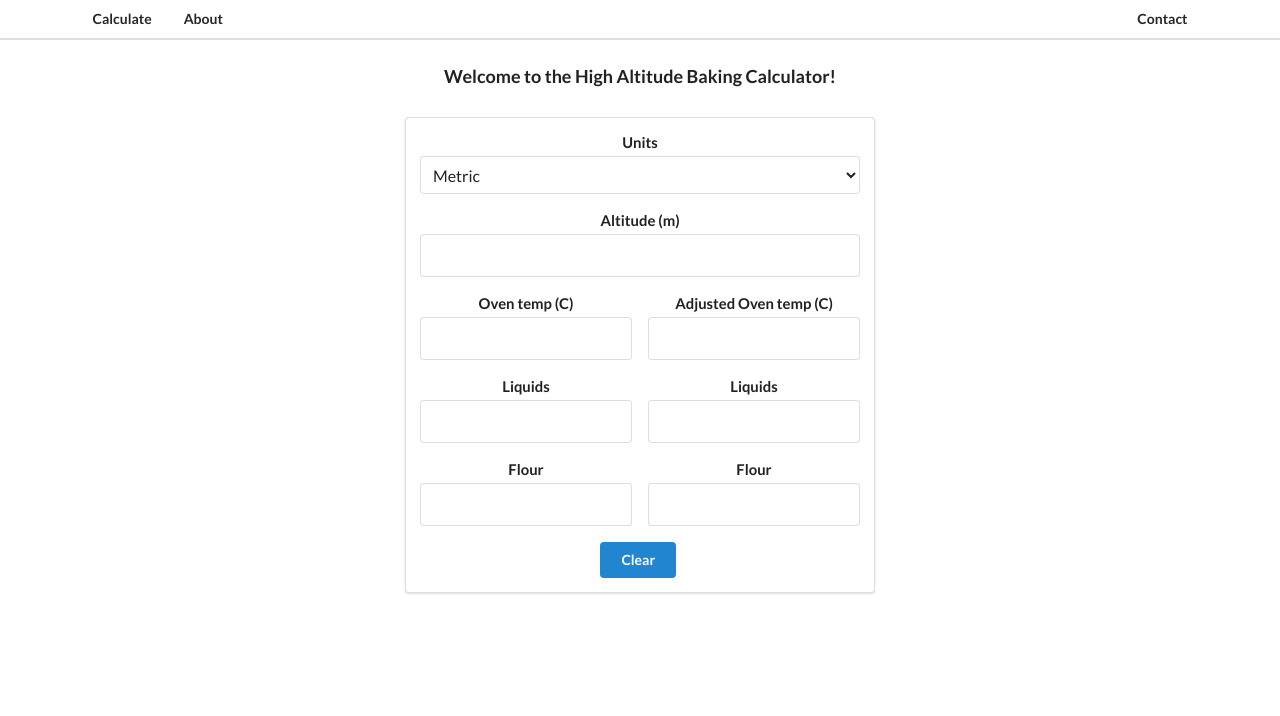
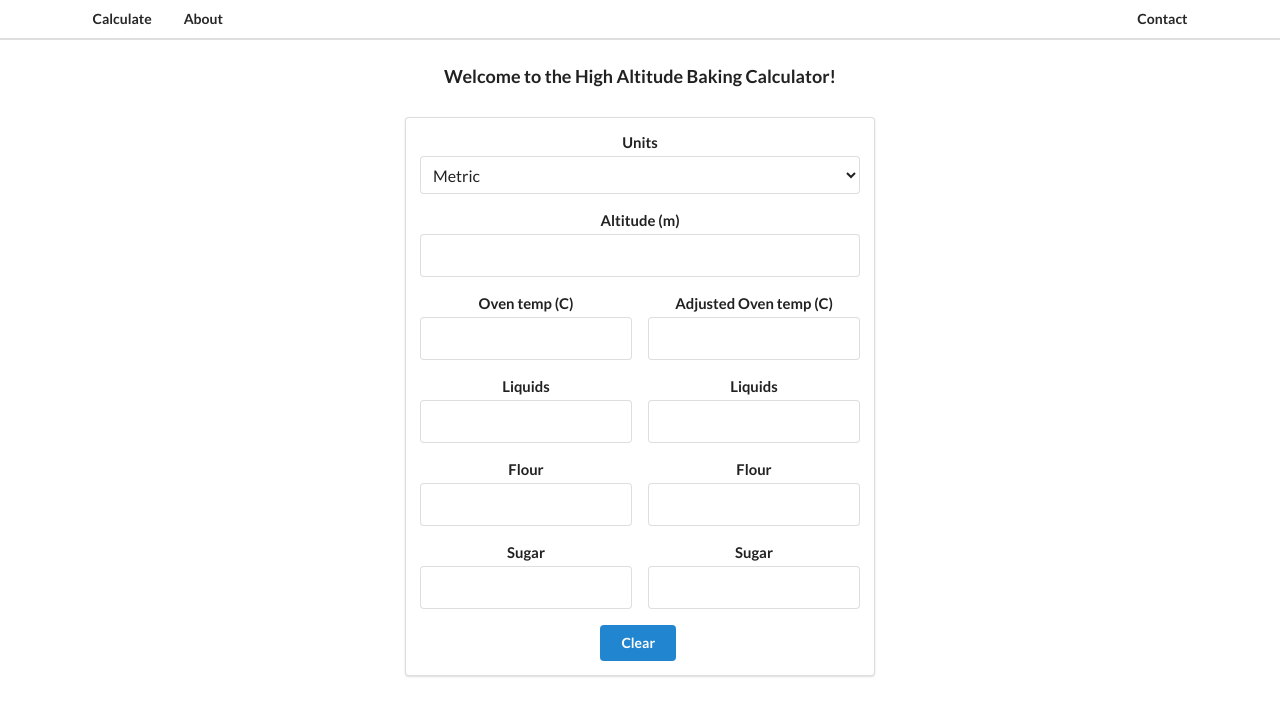
Before and after one commit to michaelmaryanoff/high-altitude-baking-calculator, a React (Create React App) app: page / in a window 1280 px wide. Shown: the top 716 px of the page. Built offline with nearby package versions, Linux system fonts and the light colour scheme.

Commit message:
Add sugar field

```diff
--- a/src/actions/index.js
+++ b/src/actions/index.js
@@ -4,14 +4,16 @@ import {
   SET_ALTITUDE,
   SET_OVEN_TEMP,
   SET_LIQUIDS,
-  SET_FLOUR
+  SET_FLOUR,
+  SET_SUGAR
 } from './types';
 import {
   unitField,
   altitudeField,
   ovenTempField,
   liquidInputField,
-  flourInputField
+  flourInputField,
+  sugarInputField
 } from '../components/form/inputTypes';
 
 export const handleDropDownInput = (inputId, inputValue) => dispatch => {
@@ -26,6 +28,8 @@ export const handleDropDownInput = (inputId, inputValue) => dispatch => {
       return dispatch(modifyLiquids(inputValue));
     case flourInputField:
       return dispatch(modifyFlour(inputValue));
+    case sugarInputField:
+      return dispatch(modifySugar(inputValue));
     default:
       return;
   }
@@ -47,7 +51,11 @@ export const modifyLiquids = liquidAmount => {
   return { type: SET_LIQUIDS, payload: liquidAmount };
 };
 export const modifyFlour = flourAmount => {
-  return { type: SET_LIQUIDS, payload: flourAmount };
+  return { type: SET_FLOUR, payload: flourAmount };
+};
+
+export const modifySugar = sugarAmount => {
+  return { type: SET_SUGAR, payload: sugarAmount };
 };
 
 export const clearForm = () => {
--- a/src/actions/types.js
+++ b/src/actions/types.js
@@ -5,5 +5,6 @@ export const SET_ALTITUDE = 'SET_ALTITUDE';
 export const SET_OVEN_TEMP = 'SET_OVEN_TEMP';
 export const SET_LIQUIDS = 'SET_LIQUIDS';
 export const SET_FLOUR = 'SET_FLOUR';
+export const SET_SUGAR = 'SET_SUGAR'
 
 export const CLEAR_FORM = 'CLEAR_FORM';
--- a/src/components/form/CalculatorForm.js
+++ b/src/components/form/CalculatorForm.js
@@ -10,7 +10,9 @@ import {
   liquidInputField,
   liquidOutputField,
   flourInputField,
-  flourOutputField
+  flourOutputField,
+  sugarInputField,
+  sugarOutputField
 } from '../form/inputTypes';
 
 // Redux
@@ -34,7 +36,10 @@ const CalculatorForm = () => {
   const [liquidOutputFieldData, setliquidOutputFieldData] = useState('');
 
   const [flourInputFieldData, setFlourInputFieldData] = useState('');
-  const [flourOutPutFieldData, setFlourOutputFieldData] = useState('');
+  const [flourOutputFieldData, setFlourOutputFieldData] = useState('');
+
+  const [sugarInputFieldData, setSugarInputFieldData] = useState('');
+  const [sugarOutputFieldData, setSugarOutputFieldData] = useState('');
 
   // Defualt state
   const defaults = { unitFieldDefault: 'metric', emptyString: '' };
@@ -73,6 +78,8 @@ const CalculatorForm = () => {
     setliquidOutputFieldData(emptyString);
     setFlourInputFieldData(emptyString);
     setFlourOutputFieldData(emptyString);
+    setSugarInputFieldData(emptyString);
+    setSugarOutputFieldData(emptyString);
   };
 
   return (
@@ -140,6 +147,7 @@ const CalculatorForm = () => {
                   min={0}
                 />
               </div>
+              {/* Flour */}
               <div className="two fields">
                 <TextInputField
                   id={flourInputField}
@@ -152,9 +160,28 @@ const CalculatorForm = () => {
                 <TextInputField
                   id={flourOutputField}
                   type="number"
-                  value={flourOutPutFieldData}
+                  value={flourOutputFieldData}
                   handleOnChange={event => setFlourOutputFieldData(event)}
                   label={`Flour`}
+                  min={0}
+                />
+              </div>
+              {/* Sugar */}
+              <div className="two fields">
+                <TextInputField
+                  id={sugarInputField}
+                  type="number"
+                  value={sugarInputFieldData}
+                  handleOnChange={event => setSugarInputFieldData(event)}
+                  label={`Sugar`}
+                  min={0}
+                />
+                <TextInputField
+                  id={sugarOutputField}
+                  type="number"
+                  value={sugarOutputFieldData}
+                  handleOnChange={event => setSugarOutputFieldData(event)}
+                  label={`Sugar`}
                   min={0}
                 />
               </div>
--- a/src/components/form/inputTypes.js
+++ b/src/components/form/inputTypes.js
@@ -1,8 +1,15 @@
 export const unitField = 'unitField';
+
 export const altitudeField = 'altitudeField';
+
 export const ovenTempField = 'ovenTempField';
 export const ovenTempFieldOutput = 'ovenTempFieldOutput';
+
 export const liquidInputField = 'liquidInputField';
 export const liquidOutputField = 'liquidOutputField';
+
 export const flourInputField = 'flourInputField';
 export const flourOutputField = 'flourOutputField';
+
+export const sugarInputField = `sugarInputField`
+export const sugarOutputField = `sugarOutputField`
--- a/src/reducers/calculationFormReducer.js
+++ b/src/reducers/calculationFormReducer.js
@@ -5,7 +5,8 @@ import {
   SET_ALTITUDE,
   SET_OVEN_TEMP,
   SET_LIQUIDS,
-  SET_FLOUR
+  SET_FLOUR,
+  SET_SUGAR
 } from '../actions/types';
 
 const INITIAL_STATE = { results: null, unit: 'metric', altitude: 0 };
@@ -19,9 +20,11 @@ export default (state = INITIAL_STATE, action) => {
     case SET_OVEN_TEMP:
       return { ...state, ovenTempInput: action.payload };
     case SET_LIQUIDS:
-      return { ...state, liquids: action.payload };
+      return { ...state, liquidsInput: action.payload };
     case SET_FLOUR:
-      return { ...state, flour: action.payload };
+      return { ...state, flourInput: action.payload };
+    case SET_SUGAR:
+      return { ...state, sugarInput: action.payload };
     case CLEAR_FORM:
       return { ...state, ...INITIAL_STATE };
     case RESULTS:
```
